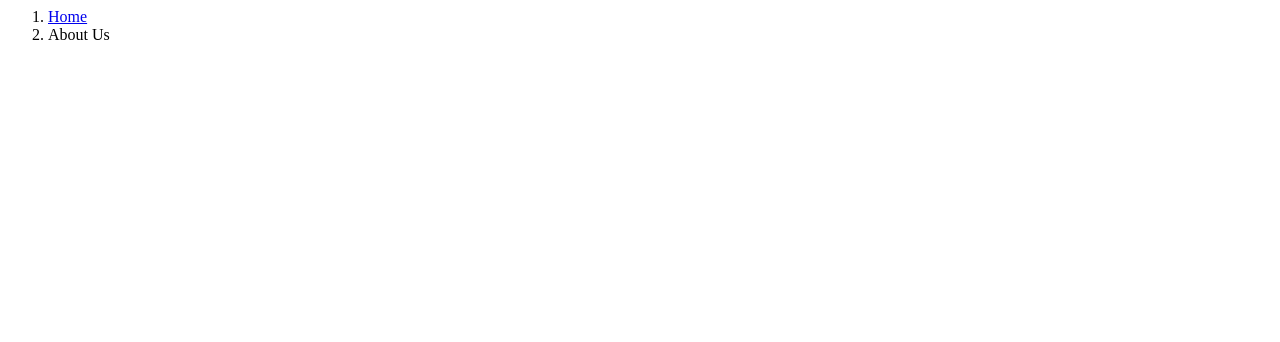
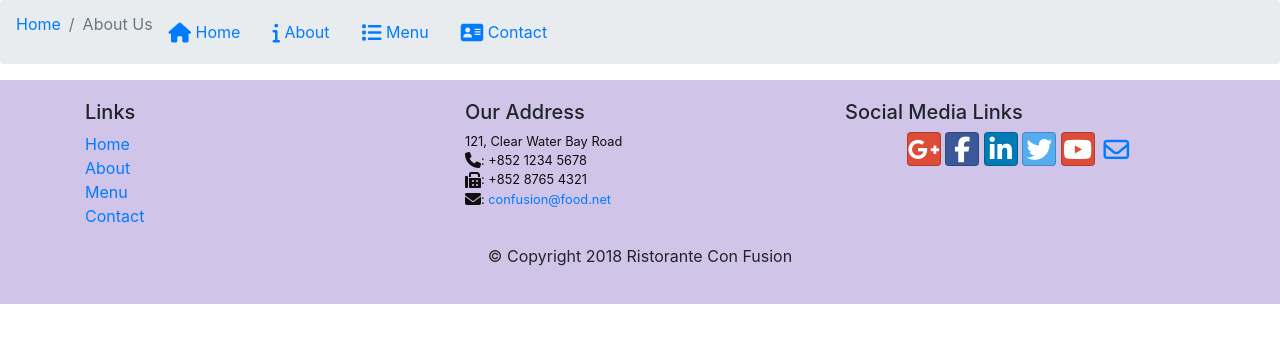
Before and after one commit to nguyentuyetnhi/tuyetnhi.github.io, a website: page aboutus.html in a window 1280 px wide. Drawn offline with nearby package versions, Linux system fonts and the light colour scheme.

Commit message:
Update aboutus.html
icons font

```diff
--- a/aboutus.html
+++ b/aboutus.html
@@ -1,4 +1,75 @@
-<ol class="col-12 breadcrumb">
+
+ <!DOCTYPE html>
+ <html lang="en">
+
+ <head>
+     <!-- Required meta tags always come first -->
+     <meta charset="utf-8">
+     <meta name="viewport" content="width=device-width, initial-scale=1, shrink-to-fit=no">
+     <meta http-equiv="x-ua-compatible" content="ie=edge">
+     <!-- Bootstrap CSS -->
+     <link rel="stylesheet" href="node_modules/bootstrap/dist/css/bootstrap.min.css">
+     <link href="css/styles.css" rel="stylesheet">
+     <link rel="stylesheet" href="node_modules/font-awesome/css/font-awesome.min.css">
+     <link rel="stylesheet" href="node_modules/bootstrap-social/bootstrap-social.css">
+     <title>Ristorante con Fusion | About Us</title>
+ </head>
+
+
+ <link rel="stylesheet" href="node_modules/font-awesome/css/font-awesome.min.css">
+    <link rel="stylesheet" href="node_modules/bootstrap-social/bootstrap-social.css">
+    <ul class="col-12 breadcrumb">
     <li class="breadcrumb-item"><a href="./index.html">Home</a></li>
     <li class="breadcrumb-item active">About Us</li>
-</ol>
+
+<li class="nav-item"><a class="nav-link" href="./index.html"><span class="fa fa-home fa-lg"></span> Home</a></li>
+<li class="nav-item active"><a class="nav-link" href="#"><span class="fa fa-info fa-lg"></span> About</a></li>
+<li class="nav-item"><a class="nav-link" href="#"><span class="fa fa-list fa-lg"></span> Menu</a></li>
+<li class="nav-item"><a class="nav-link" href="#"><span class="fa fa-address-card fa-lg"></span> Contact</a></li>
+
+    </ul>
+    <footer>
+        <div class="container">
+          <div class="row">
+            <div class="col-12 col-sm-4">
+              <h5>Links</h5>
+              <ul class="list-unstyled">
+                <li><a href="#">Home</a></li>
+                <li><a href="#">About</a></li>
+                <li><a href="#">Menu</a></li>
+                <li><a href="#">Contact</a></li>
+              </ul>
+            </div>
+            <div class="col-12 col-sm-4">
+              <h5>Our Address</h5>
+              <address>
+                121, Clear Water Bay Road<br>
+                <i class="fa fa-phone fa-lg"></i>: +852 1234 5678<br>
+                <i class="fa fa-fax fa-lg"></i>: +852 8765 4321<br>
+                <i class="fa fa-envelope fa-lg"></i>:
+                <a href="mailto:confusion@food.net">confusion@food.net</a>
+
+
+              </address>
+            </div>
+            <div class="col-12 col-sm-4">
+              <h5>Social Media Links</h5>
+              <div class="text-center">
+                <a class="btn btn-social-icon btn-google" href="http://google.com/+"><i class="fa fa-google-plus"></i></a>
+                <a class="btn btn-social-icon btn-facebook" href="http://www.facebook.com/profile.php?id="><i class="fa fa-facebook"></i></a>
+                <a class="btn btn-social-icon btn-linkedin" href="http://www.linkedin.com/in/"><i class="fa fa-linkedin"></i></a>
+                <a class="btn btn-social-icon btn-twitter" href="http://twitter.com/"><i class="fa fa-twitter"></i></a>
+                <a class="btn btn-social-icon btn-google" href="http://youtube.com/"><i class="fa fa-youtube"></i></a>
+                <a class="btn btn-social-icon" href="mailto:"><i class="fa fa-envelope-o"></i></a>
+                </div>
+
+            </div>
+          </div>
+        </div>
+
+                            <div class="coupyright">
+                                <p>© Copyright 2018 Ristorante Con Fusion</p>
+                            </div>
+                       </div>
+                    </div>
+                </footer>
```
